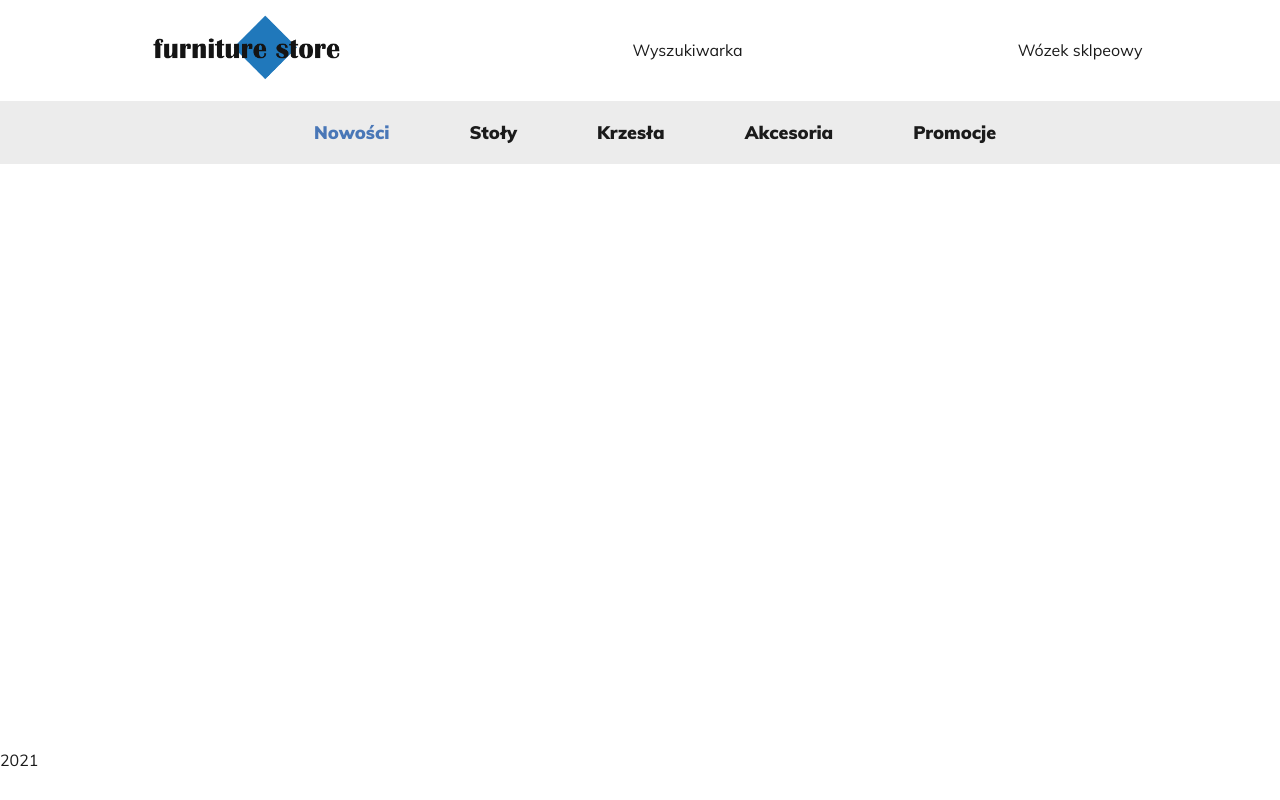
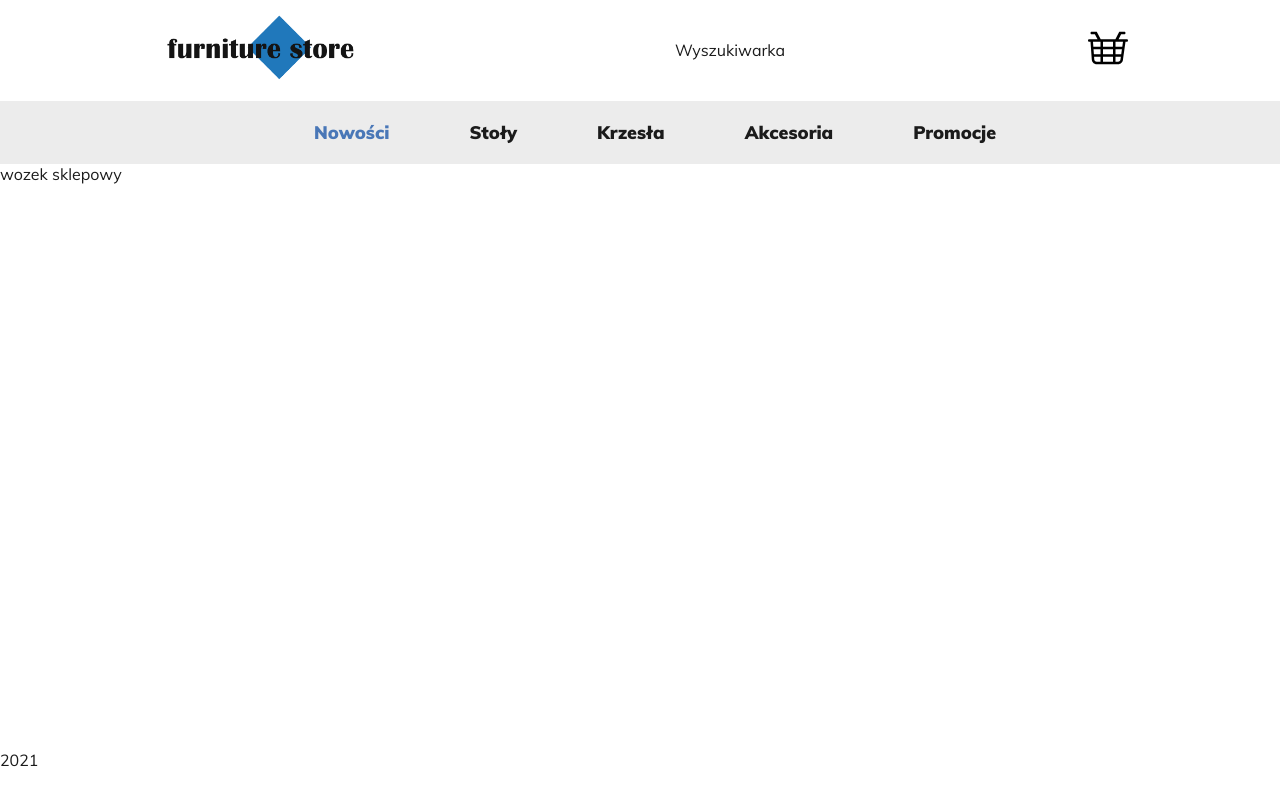
Before and after one commit to karolina-suchomska/furniture-store, a Nuxt app: page /ShoppingCart in a window 1280 px wide. Built offline with nearby package versions, Linux system fonts and the light colour scheme.

Commit message:
adding a shopping cart page and improving the style

```diff
--- a/assets/sass/_general.scss
+++ b/assets/sass/_general.scss
@@ -35,6 +35,11 @@ select {
 }
 
 a,
+button {
+  transition-duration: 0.3s;
+}
+
+a,
 h1,
 h2,
 h3,
--- /dev/null
+++ b/assets/sass/atoms/shopping-cart-icon.scss
@@ -0,0 +1,12 @@
+.shopping-cart-icon {
+  img {
+    max-width: 40px;
+    width: 100%;
+    max-height: 50px;
+    transition-duration: 0.5s;
+
+    &:hover {
+      transform: scale(1.2);
+    }
+  }
+}
--- a/assets/sass/main.scss
+++ b/assets/sass/main.scss
@@ -14,17 +14,19 @@
 
 // atoms
 @import 'atoms/buttons.scss';
+@import 'atoms/shopping-cart-icon.scss';
 
 // molecules
-@import 'molecules/shippingCostInfo';
+@import 'molecules/shipping-cost-info';
 @import 'molecules/logo';
 
 // components
 @import 'components/menu';
 @import 'components/footer';
-@import 'components/objectsList';
+@import 'components/objects-list';
 @import 'components/main-header';
 
 // pages
 @import 'pages/chairs';
 @import 'pages/chair';
+@import 'pages/shopping-cart';
--- a/assets/sass/pages/_chair.scss
+++ b/assets/sass/pages/_chair.scss
@@ -49,12 +49,12 @@
     margin: 8px 0 15px;
 
     .info {
-      display: block;
       width: 20px;
       height: 20px;
       background-color: $color-secondary;
       border-radius: 25px;
       border: none;
+      text-align: initial;
 
       &:hover {
         background-color: rgba($color-secondary, 0.8);
--- a/components/MainHeader.vue
+++ b/components/MainHeader.vue
@@ -2,8 +2,13 @@
   <div class="main-header">
     <Logo />
     <Search />
-    <div class="shopping-basket">
-      Wózek sklpeowy
+    <div class="shopping-cart-icon">
+      <router-link to="/ShoppingCart">
+        <img
+            src="pictures/shopping-basket.svg"
+            alt="shopping-cart"
+        >
+      </router-link>
     </div>
   </div>
 </template>
--- /dev/null
+++ b/pages/ShoppingCart.vue
@@ -0,0 +1,5 @@
+<template>
+  <div class="shopping-cart">
+    wozek sklepowy
+  </div>
+</template>
```
Also changed, not shown: assets/sass/components/_objects-list.scss (renamed from assets/sass/components/_objectsList.scss), assets/sass/molecules/_shipping-cost-info.scss (renamed from assets/sass/molecules/_shippingCostInfo.scss), assets/sass/pages/_shopping-cart.scss (added), static/pictures/shopping-basket.png (added), static/pictures/shopping-basket.svg (added).
